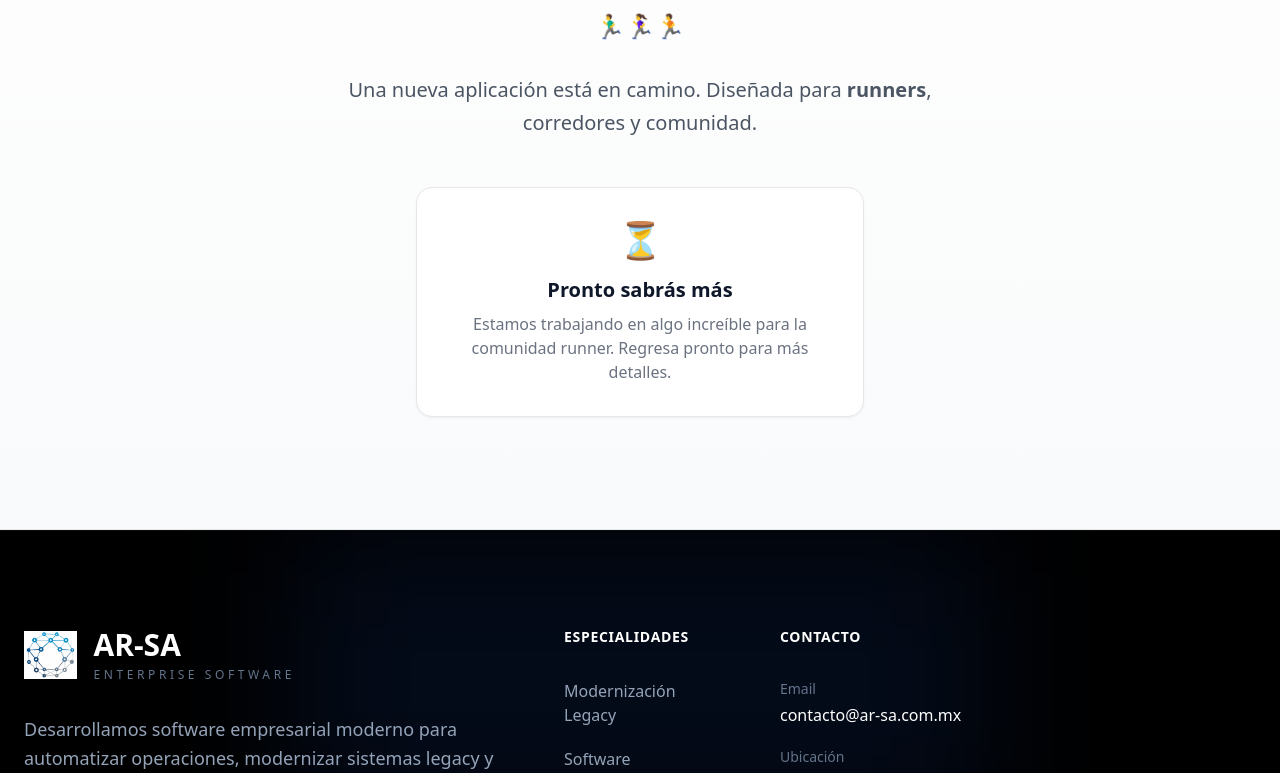
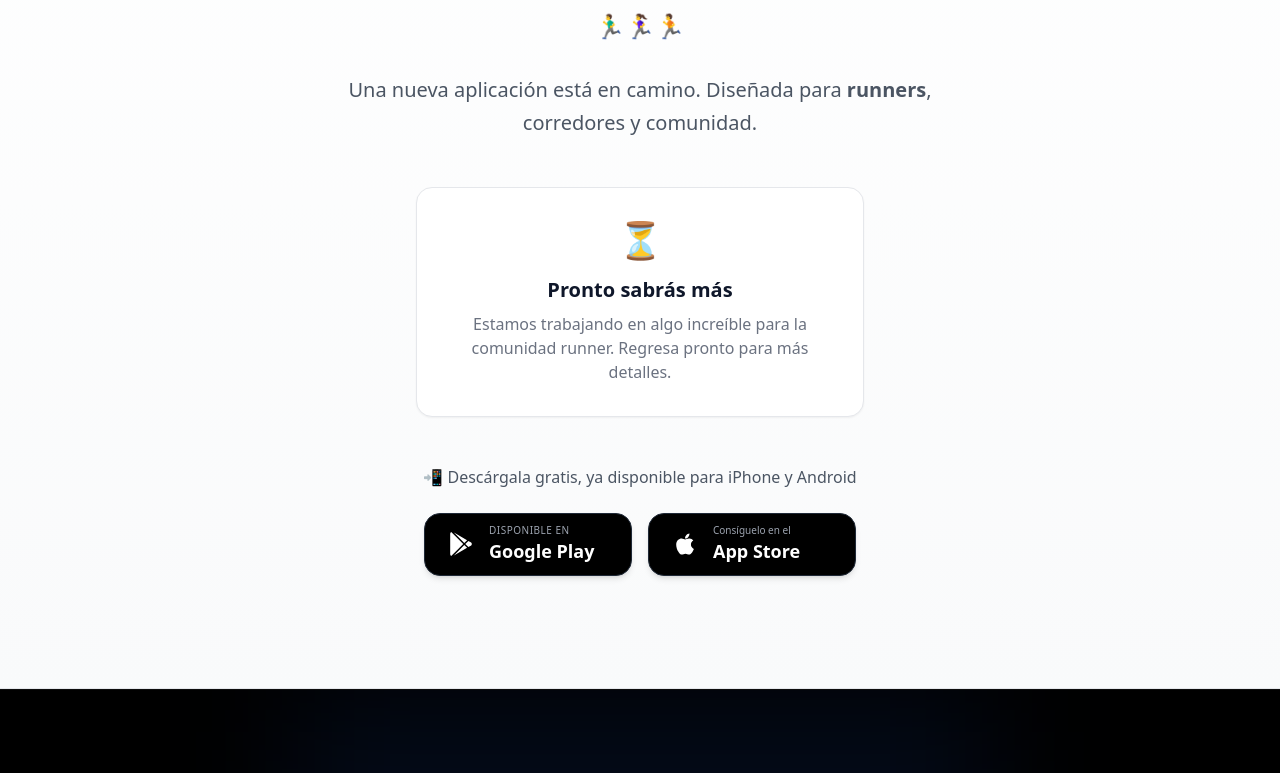
Before and after one commit to Fco-Arteaga-portafolio/arsa-site, an Angular app: page /run-run-run in a window 1280 px wide. Shown: the part 431-1204 px from the top of the page. Built offline with nearby package versions, Linux system fonts and the light colour scheme.

Commit message:
feat(runexp) botones de descarga App Store y Google Play

```diff
--- a/src/app/features/pages/ecosistemas/run-run-run/run-run-run.html
+++ b/src/app/features/pages/ecosistemas/run-run-run/run-run-run.html
@@ -63,6 +63,42 @@
           Regresa pronto para más detalles.
         </p>
       </div>
+
+      <!-- Store Buttons -->
+      <div class="mt-12" data-aos="fade-up">
+        <p class="text-gray-600 mb-6">📲 Descárgala gratis, ya disponible para iPhone y Android</p>
+        <div class="flex justify-center gap-4 flex-wrap">
+          <a
+            href="https://play.google.com/store/apps/details?id=mx.com.arsa.run.away&hl=es_MX"
+            target="_blank"
+            class="flex items-center gap-3 bg-black text-white px-5 py-2.5 rounded-2xl hover:bg-gray-900 transition-all w-52 border border-gray-800 shadow-md text-left"
+          >
+            <fa-icon
+              [icon]="iconGooglePlay"
+              class="text-2xl text-white flex items-center justify-center w-8 h-8"
+            ></fa-icon>
+            <div class="flex flex-col leading-tight">
+              <span class="text-[10px] uppercase tracking-wider text-gray-400">Disponible en</span>
+              <span class="text-lg font-semibold font-sans">Google Play</span>
+            </div>
+          </a>
+
+          <a
+            href="https://apps.apple.com/es/app/run-exp/id6795379097"
+            target="_blank"
+            class="flex items-center gap-3 bg-black text-white px-5 py-2.5 rounded-2xl hover:bg-gray-900 transition-all w-52 border border-gray-800 shadow-md text-left"
+          >
+            <fa-icon
+              [icon]="iconApple"
+              class="text-2xl text-white flex items-center justify-center w-8 h-8"
+            ></fa-icon>
+            <div class="flex flex-col leading-tight">
+              <span class="text-[10px] text-gray-400">Consíguelo en el</span>
+              <span class="text-lg font-semibold font-sans">App Store</span>
+            </div>
+          </a>
+        </div>
+      </div>
     </div>
   </section>
 
--- a/src/app/features/pages/ecosistemas/run-run-run/run-run-run.ts
+++ b/src/app/features/pages/ecosistemas/run-run-run/run-run-run.ts
@@ -5,15 +5,20 @@ import { Subject } from 'rxjs';
 import { takeUntil } from 'rxjs/operators';
 import { DiagnosticService } from '../../../../shared/services/diagnostic.service';
 import { PrivacidadEliminarComponent } from '../../../components/privacidad-eliminar/privacidad-eliminar';
+import { FontAwesomeModule } from '@fortawesome/angular-fontawesome';
+import { faGooglePlay, faApple } from '@fortawesome/free-brands-svg-icons';
 
 @Component({
   selector: 'app-run-run-run',
   standalone: true,
-  imports: [CommonModule, PrivacidadEliminarComponent],
+  imports: [CommonModule, PrivacidadEliminarComponent, FontAwesomeModule],
   templateUrl: './run-run-run.html',
   styleUrl: './run-run-run.css',
 })
 export class RunRunRunComponent implements OnInit, OnDestroy {
+  iconGooglePlay = faGooglePlay;
+  iconApple = faApple;
+
   activeSection: 'inicio' | 'privacidad' | 'eliminar' = 'inicio';
   private destroy$ = new Subject<void>();
 
```
